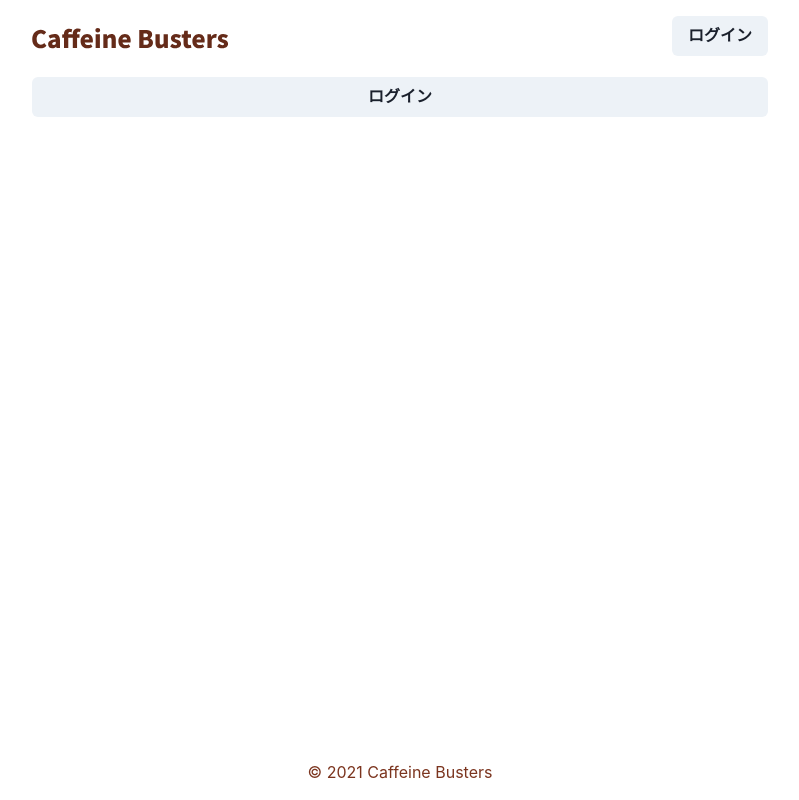
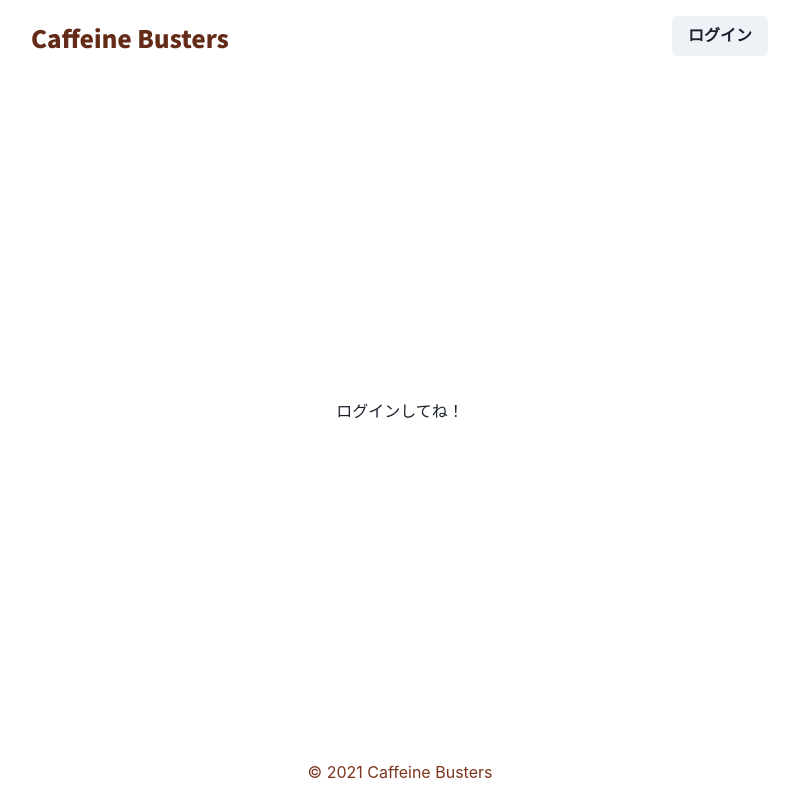
Before and after one commit to ritscc/hack-2021-1-b, a Next.js app: page / in a window 1280 px wide. Shown: the whole page, without its empty margins (240-1039 px from the left). Built offline with nearby package versions, Linux system fonts and the light colour scheme; no server answers.

Commit message:
use PrivatePage at IndexPage

```diff
--- a/src/pages/index.tsx
+++ b/src/pages/index.tsx
@@ -7,11 +7,10 @@ import { useState } from "react";
 import { BedtimeForm } from "../components/BedtimeForm";
 import { CaffeineCalender } from "../components/CaffeineCalender";
 import { Layout } from "../components/Layout";
+import { PrivatePage } from "../components/PrivatePage";
 import { RemainingCoffees } from "../components/RemainingCoffees";
-import { useUser } from "../lib/user";
 
 const IndexPage: NextPage = () => {
-  const userState = useUser();
   const [showBedtimeForm, setShowBedtimeForm] = useState<boolean>(false);
 
   return (
@@ -20,27 +19,22 @@ const IndexPage: NextPage = () => {
         <title>Caffeine Busters</title>
       </Head>
 
-      {userState.state === "UNAUTHORIZED" && (
-        <NextLink href="/auth">
-          <Button as="a">ログイン</Button>
-        </NextLink>
-      )}
-
-      {userState.state === "LOADED" && (
+      <PrivatePage
+        renderOnSignedIn={(user) => (
           <VStack spacing="4" align="stretch">
             <RemainingCoffees />
             <Flex align="center">
-            {userState.user.bedtime !== null && (
+              {user.bedtime !== null && (
                 <Text flexGrow={1}>
                   就寝6時間前の
                   <br />
-                {dayjs(userState.user.bedtime, "HH:mm")
+                  {dayjs(user.bedtime, "HH:mm")
                     .subtract(6, "hour")
                     .format("HH:mm")}
                   まで飲めます
                 </Text>
               )}
-            {userState.user.bedtime === null && (
+              {user.bedtime === null && (
                 <Text flexGrow={1}>就寝時刻が未設定です</Text>
               )}
 
@@ -73,6 +67,7 @@ const IndexPage: NextPage = () => {
             <CaffeineCalender />
           </VStack>
         )}
+      />
     </Layout>
   );
 };
```
Lines whose indentation alone changed are shown as unchanged.
